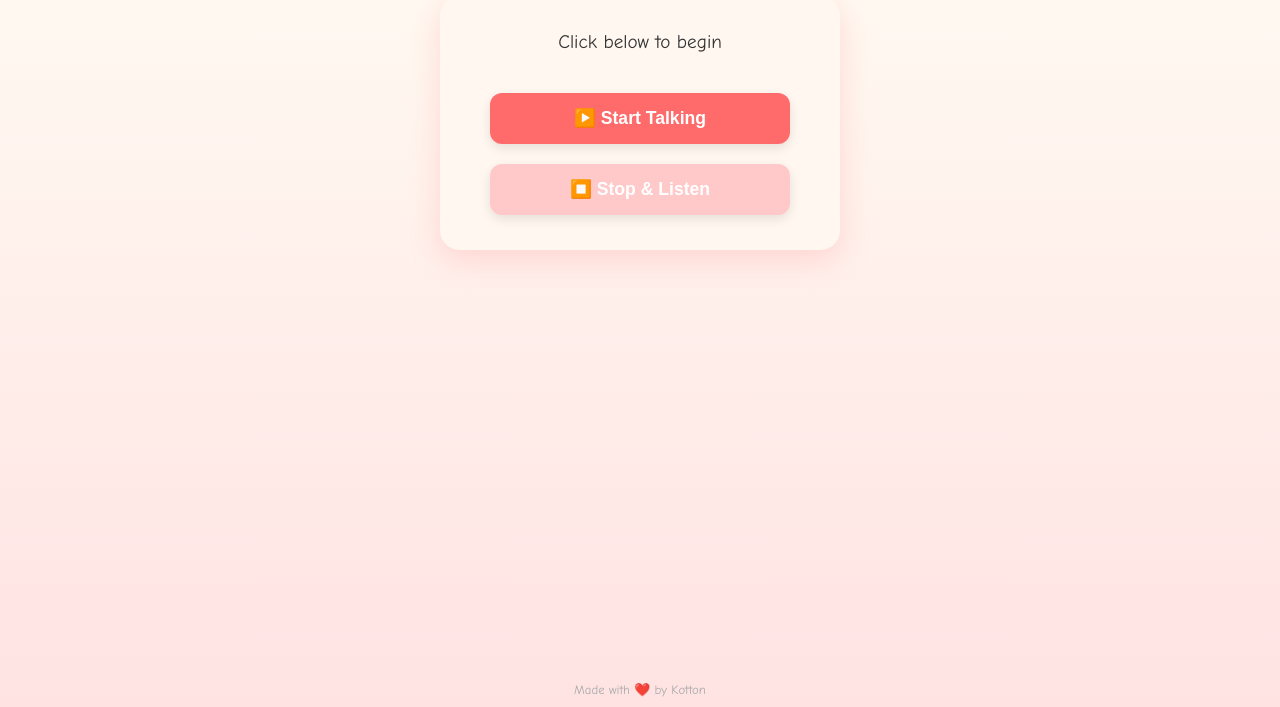
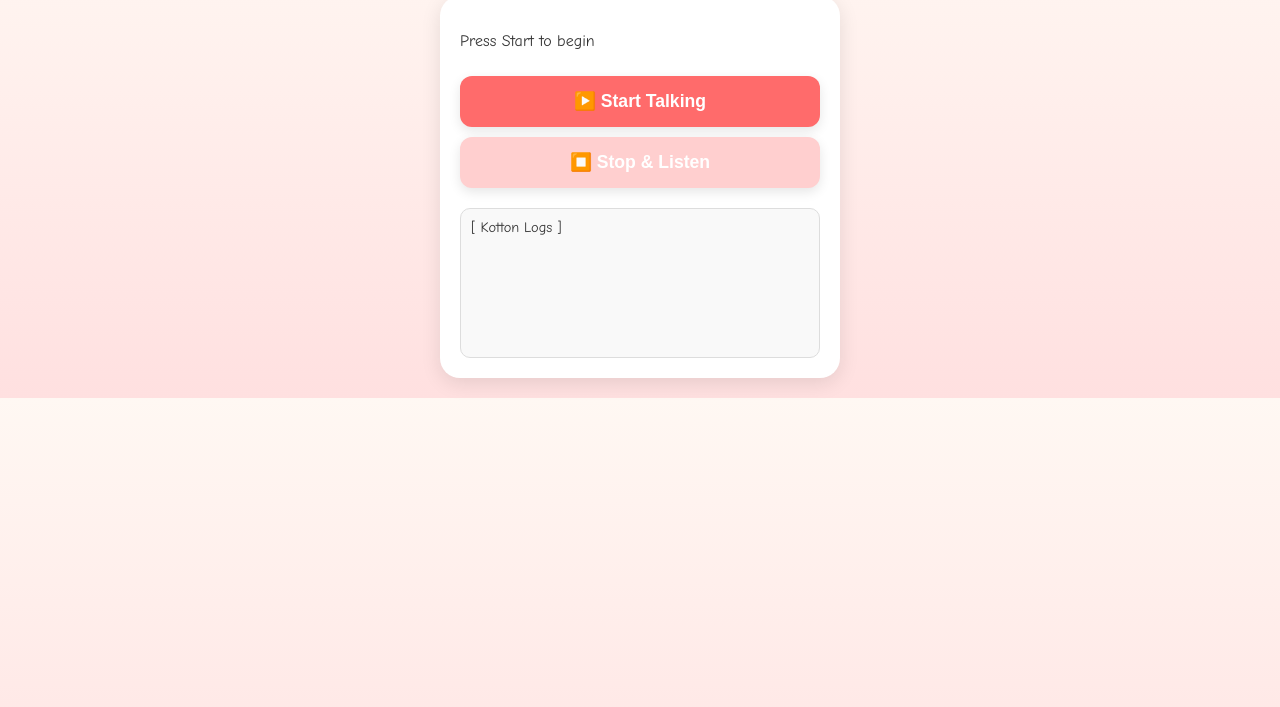
Before and after one commit to schrodingerstiger0/cotton-the-toy-frontend, a plain HTML site: page index.html in a window 1280 px wide. Shown: the part 93-800 px from the top of the page. Drawn offline with Linux system fonts and the light colour scheme.

Commit message:
Update index.html

```diff
--- a/index.html
+++ b/index.html
@@ -2,97 +2,79 @@
 <html lang="en">
 <head>
   <meta charset="UTF-8" />
-  <meta name="viewport" content="width=device-width, initial-scale=1.0" />
+  <meta name="viewport" content="width=device-width, initial-scale=1.0"/>
   <title>Kotton AI Toy</title>
 
   <style>
-    * {
-      box-sizing: border-box;
-    }
-
+    * { box-sizing: border-box; }
     body {
-      font-family: 'Comic Sans MS', cursive, sans-serif;
-      background: linear-gradient(180deg, #fffbf3 0%, #ffe3e3 100%);
+      font-family: 'Comic Sans MS', cursive;
+      background: linear-gradient(to bottom, #fff8f3, #ffe0e0);
       margin: 0;
-      padding: 0;
-      display: flex;
-      flex-direction: column;
-      align-items: center;
-      justify-content: start;
-      height: 100vh;
-      color: #4a2c2a;
+      padding: 20px;
+      color: #333;
     }
 
     h1 {
-      margin-top: 30px;
-      font-size: 2rem;
+      text-align: center;
       color: #ff6b6b;
-      text-align: center;
+      margin-bottom: 10px;
     }
 
-    #status {
-      margin: 10px 0 30px;
-      font-size: 1.2rem;
-      font-weight: 500;
-      color: #333;
-      text-align: center;
-    }
-
-    .toy-container {
-      background-color: #fff7f0;
+    .container {
+      max-width: 400px;
+      margin: auto;
+      background: white;
+      padding: 20px;
       border-radius: 20px;
-      padding: 25px;
-      box-shadow: 0 10px 30px rgba(255, 150, 150, 0.3);
-      width: 90%;
-      max-width: 400px;
-      display: flex;
-      flex-direction: column;
-      align-items: center;
+      box-shadow: 0 5px 20px rgba(0,0,0,0.1);
     }
 
     button {
-      width: 90%;
-      max-width: 300px;
-      margin: 10px 0;
-      padding: 15px 20px;
+      width: 100%;
+      padding: 15px;
+      margin-top: 10px;
+      font-size: 1.1rem;
+      font-weight: bold;
       border: none;
       border-radius: 12px;
-      font-size: 1.1rem;
-      font-weight: bold;
+      background-color: #ff6b6b;
       color: white;
-      background: #ff6b6b;
-      box-shadow: 0 4px 12px rgba(0, 0, 0, 0.1);
-      transition: all 0.2s ease;
+      box-shadow: 0 4px 12px rgba(0,0,0,0.1);
+      transition: 0.2s;
+    }
+
+    button:hover:not(:disabled) {
+      transform: scale(1.02);
     }
 
     button:disabled {
-      background-color: #ffc9c9;
+      background-color: #ffcfcf;
     }
 
-    button:hover:not(:disabled) {
-      transform: scale(1.05);
-      cursor: pointer;
-    }
-
-    footer {
-      margin-top: auto;
-      font-size: 0.8rem;
+    #log {
+      background: #f9f9f9;
+      border: 1px solid #ddd;
+      margin-top: 20px;
       padding: 10px;
-      text-align: center;
-      color: #aaa;
+      border-radius: 10px;
+      font-size: 0.9rem;
+      height: 150px;
+      overflow-y: auto;
+      white-space: pre-line;
     }
   </style>
 </head>
+<body>
+  <h1>🧸 Talk to Kotton</h1>
 
-<body>
-  <h1>🎙️ Talk to Kotton</h1>
-  <div class="toy-container">
-    <p id="status">Click below to begin</p>
+  <div class="container">
+    <p id="status">Press Start to begin</p>
     <button id="record">▶️ Start Talking</button>
     <button id="stop" disabled>⏹️ Stop & Listen</button>
+
+    <div id="log">[ Kotton Logs ]</div>
   </div>
-
-  <footer>Made with ❤️ by Kotton</footer>
 
   <script src="script.js"></script>
 </body>
```
